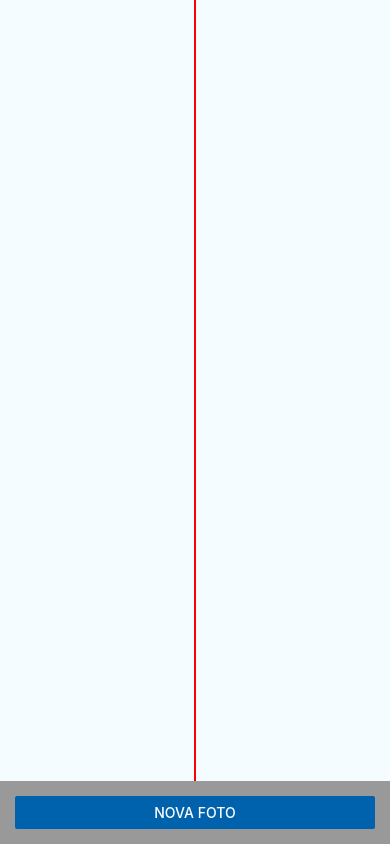
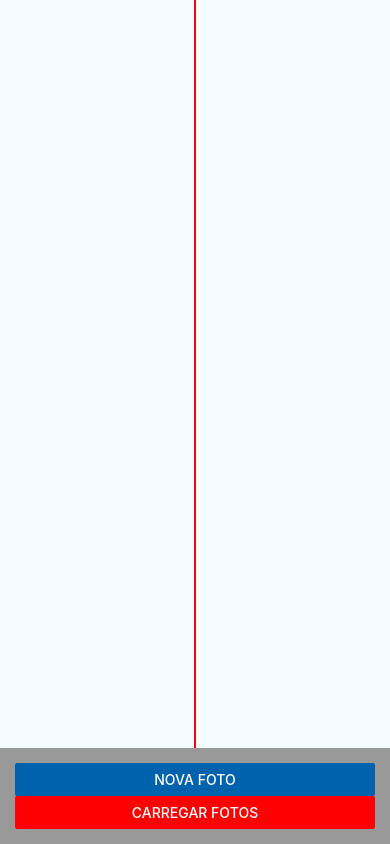
Before and after one commit to sheilarnold/ProjetosAula, a React Native app in the folder ReactApisHardware/: screen / in a window 390 px wide. Built offline with nearby package versions, Linux system fonts and the light colour scheme.

Commit message:
Adição de botão para carregamento de dados

```diff
--- a/ReactApisHardware/App.js
+++ b/ReactApisHardware/App.js
@@ -71,6 +71,16 @@ class App extends Component {
     this.setState({pictureList});
   }
 
+  carregar_fotos = () => {
+    StorageService.set('pictureList', [
+      {id: '1', url: 'https://www.dci.com.br/wp-content/uploads/2021/02/capacapa-1.jpg'},
+      {id: '2', url: 'https://catracalivre.com.br/wp-content/thumbnails/hzEEdZI4Jr1BQm4LzxzoSKe8hfU=/wp-content/uploads/2021/02/sarah-450x299.png'},
+      {id: '3', url: 'https://static.vix.com/pt/sites/default/files/batom-vermelho-sarah-bbb_0221_1400x800_0.jpg'},
+      {id: '4', url: 'https://www.einerd.com.br/wp-content/uploads/2021/02/sarah-e-drax-bbb-21.jpg'},
+    ]);
+    this.setState({isModalOpen: false})
+  }
+
   state ={
     pictureList: [
       /*{id: '1', url: 'https://www.dci.com.br/wp-content/uploads/2021/02/capacapa-1.jpg'},
@@ -118,6 +128,11 @@ class App extends Component {
             title="Nova Foto"
             color="#0062AC"
           />
+          <Button
+            onPress={this.carregar_fotos}
+            title="Carregar Fotos"
+            color="red"
+          />
         </View>
         <Camera_Dialog isOpen={state.isModalOpen} onClose={this.closeModal}/>
       </View>
```
